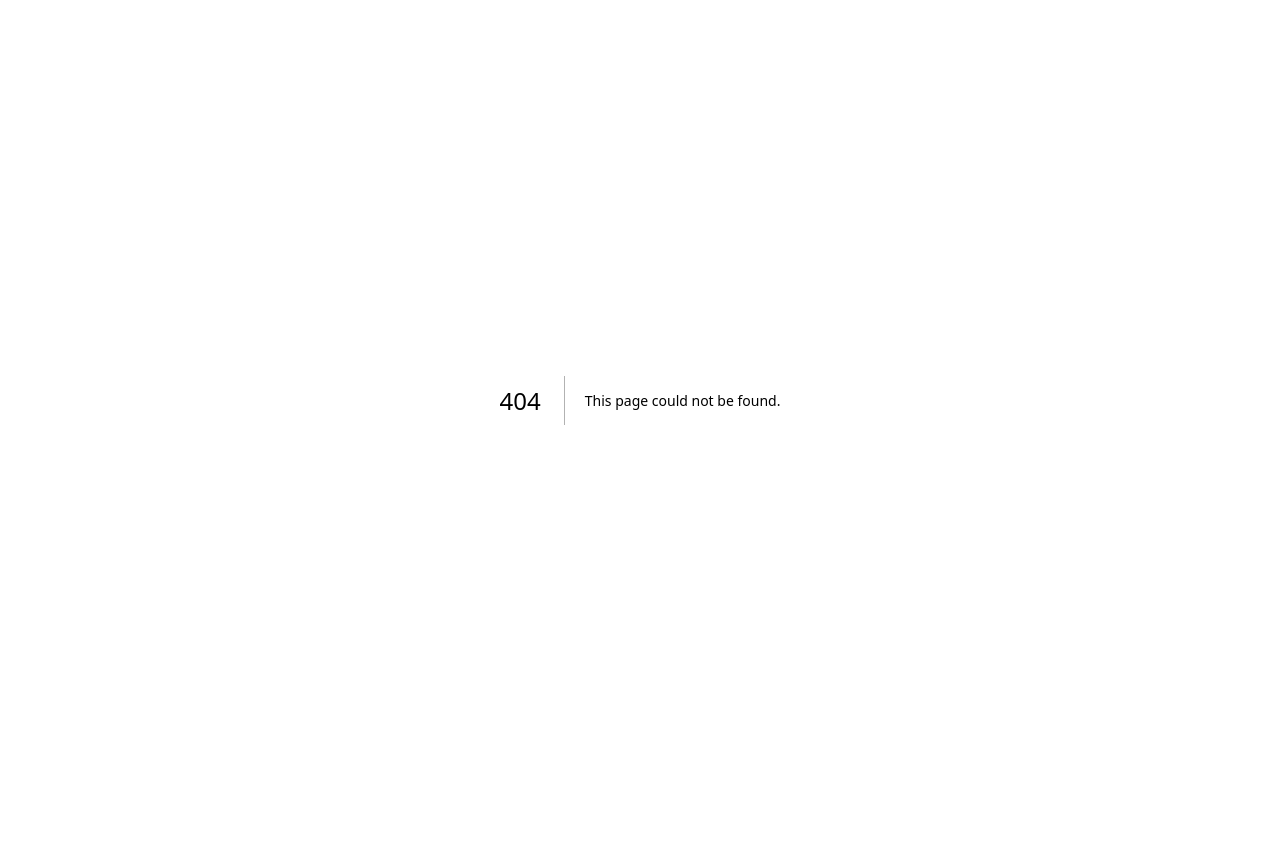
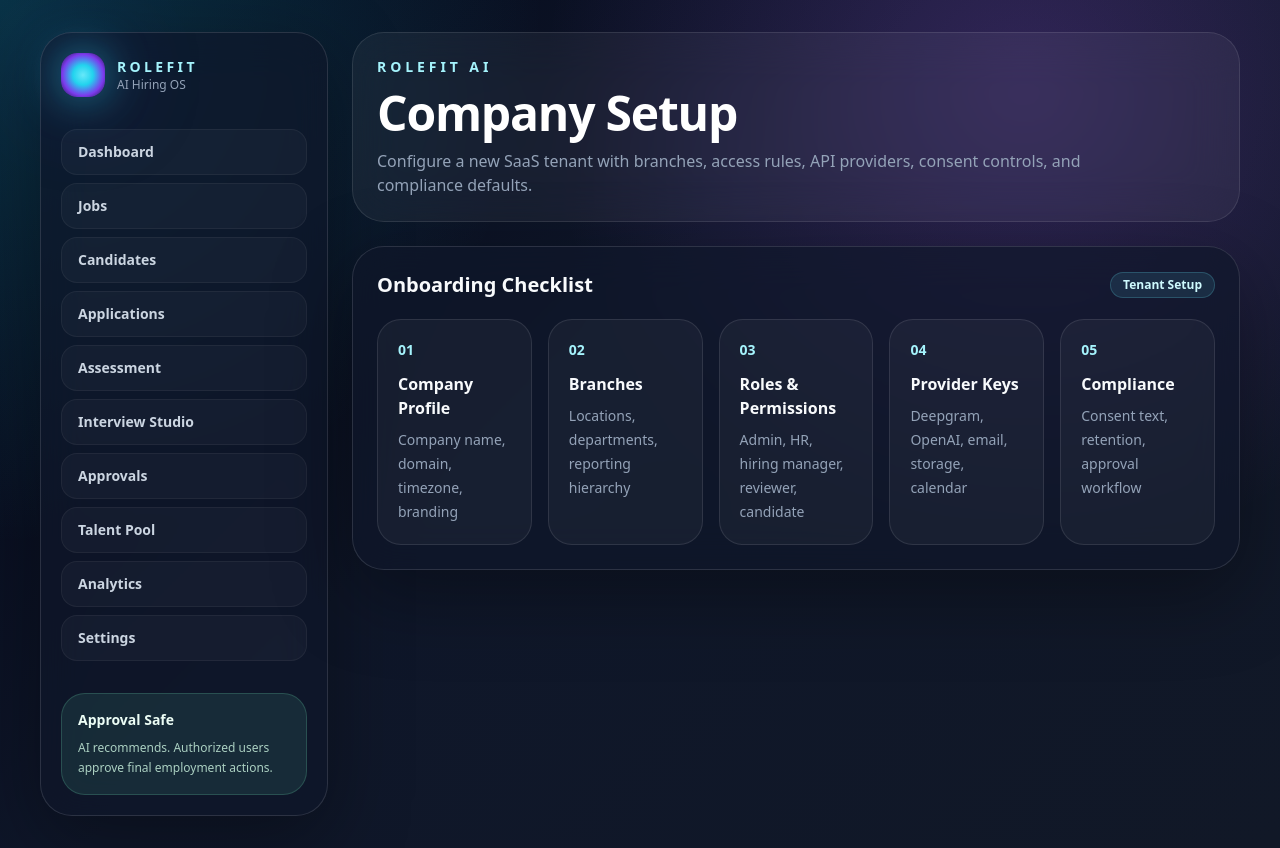
Before and after one commit to shivamgiri-sudo/RoleFit-AI, a Next.js app in the folder frontend/: page /setup in a window 1280 px wide. Before the commit this address had no page. Before the commit the page ends 800 px from the top, so only its background shows below. Built offline with nearby package versions, Linux system fonts and the light colour scheme.

Commit message:
Add company setup UI page

```diff
--- /dev/null
+++ b/frontend/app/setup/page.tsx
@@ -0,0 +1,31 @@
+import { AppShell, StatusPill } from '../../components/AppShell';
+
+const steps = [
+  ['Company Profile', 'Company name, domain, timezone, branding'],
+  ['Branches', 'Locations, departments, reporting hierarchy'],
+  ['Roles & Permissions', 'Admin, HR, hiring manager, reviewer, candidate'],
+  ['Provider Keys', 'Deepgram, OpenAI, email, storage, calendar'],
+  ['Compliance', 'Consent text, retention, approval workflow'],
+];
+
+export default function SetupPage() {
+  return (
+    <AppShell title="Company Setup" subtitle="Configure a new SaaS tenant with branches, access rules, API providers, consent controls, and compliance defaults.">
+      <section className="glass-panel rounded-[2rem] p-6">
+        <div className="mb-5 flex items-center justify-between">
+          <h2 className="text-xl font-bold">Onboarding Checklist</h2>
+          <StatusPill tone="cyan">Tenant Setup</StatusPill>
+        </div>
+        <div className="grid gap-4 md:grid-cols-5">
+          {steps.map(([title, body], index) => (
+            <div key={title} className="rounded-3xl border border-white/10 bg-white/[0.04] p-5">
+              <p className="text-sm font-bold text-cyan-200">0{index + 1}</p>
+              <h3 className="mt-3 font-bold">{title}</h3>
+              <p className="mt-2 text-sm leading-6 text-slate-400">{body}</p>
+            </div>
+          ))}
+        </div>
+      </section>
+    </AppShell>
+  );
+}
```
